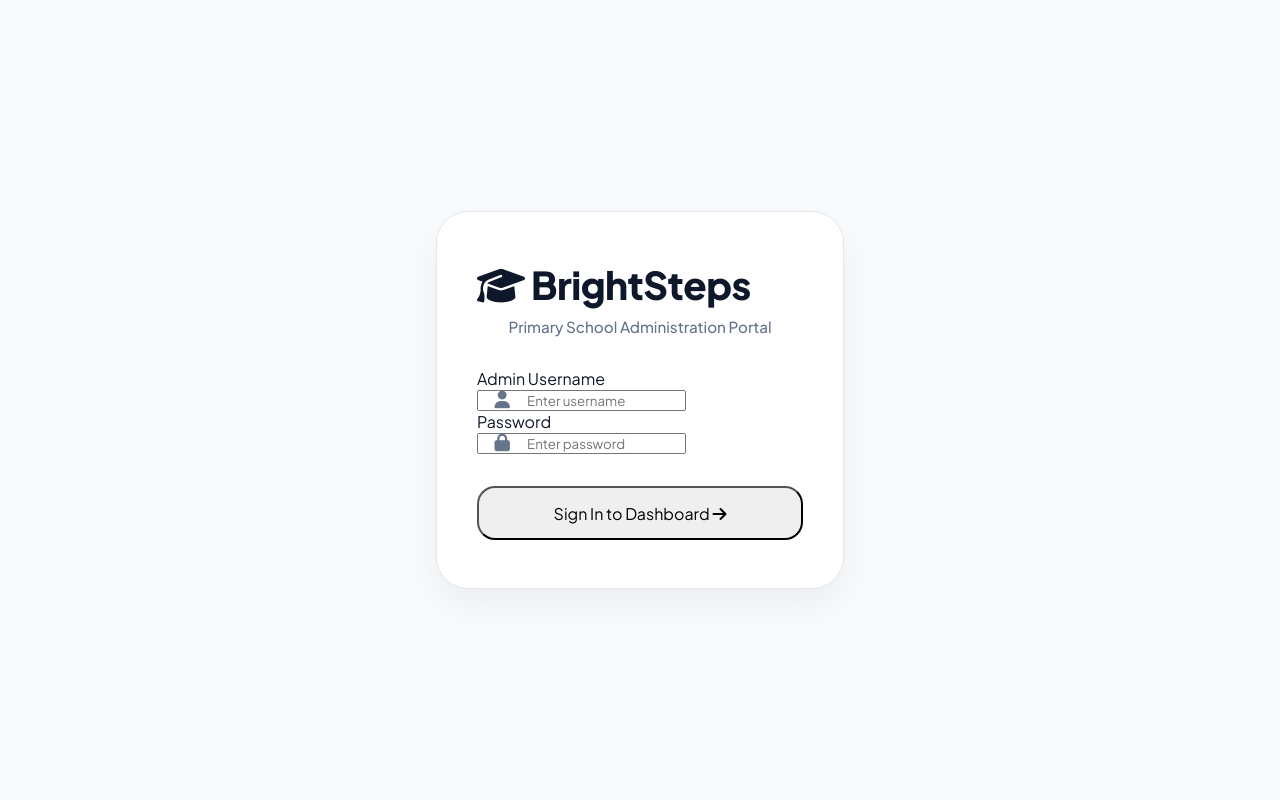
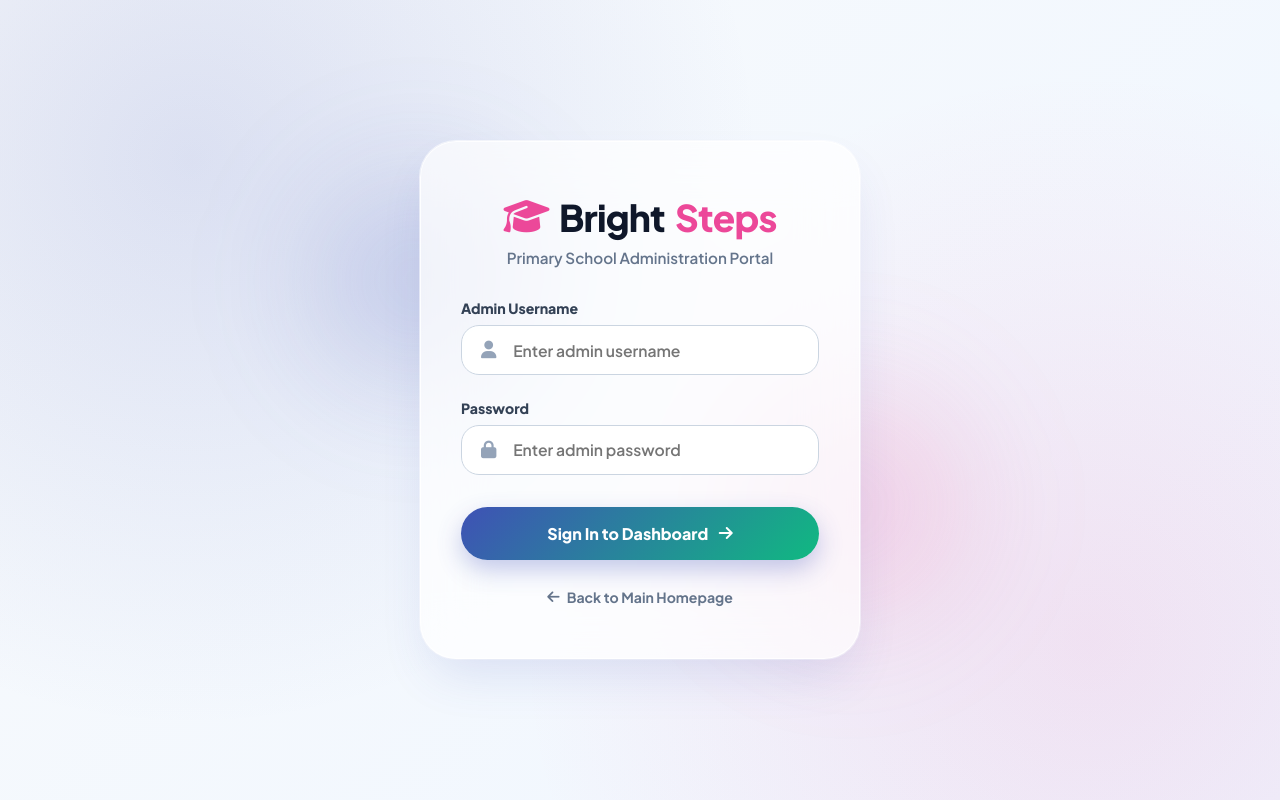
Before and after one commit to thepranit10/brightsteps, a Django app: page /login/ in a window 1280 px wide. Run offline with Django 5.2, Linux system fonts and the light colour scheme.

Commit message:
Apply frosted glassmorphism effect and ambient glowing background to login.html

```diff
--- a/core/templates/login.html
+++ b/core/templates/login.html
@@ -5,87 +5,245 @@
     <meta charset="UTF-8">
     <meta name="viewport" content="width=device-width, initial-scale=1.0">
     <title>BrightSteps Admin Login</title>
-    <link rel="stylesheet" href="{% static 'css/style.css' %}">
+
+    <!-- Google Fonts -->
+    <link href="https://fonts.googleapis.com/css2?family=Plus+Jakarta+Sans:wght@400;500;600;700;800;900&display=swap" rel="stylesheet">
+    <!-- FontAwesome 6 -->
     <link rel="stylesheet" href="https://cdnjs.cloudflare.com/ajax/libs/font-awesome/6.4.0/css/all.min.css">
+
     <style>
+        * {
+            box-sizing: border-box;
+            margin: 0;
+            padding: 0;
+            font-family: 'Plus Jakarta Sans', -apple-system, sans-serif;
+        }
+
         body {
+            min-height: 100vh;
+            display: flex;
             justify-content: center;
             align-items: center;
-            background: #F8FAFC;
+            background: radial-gradient(circle at 15% 20%, rgba(63, 81, 181, 0.15) 0%, transparent 45%),
+                        radial-gradient(circle at 85% 80%, rgba(236, 72, 153, 0.12) 0%, transparent 45%),
+                        linear-gradient(135deg, #F8FAFC 0%, #EFF6FF 100%);
             color: #0F172A;
+            position: relative;
+            overflow: hidden;
+            padding: 1.5rem;
         }
+
+        /* Ambient Glowing Background Orbs */
+        .glass-orb-1 {
+            position: absolute;
+            top: 15%;
+            left: 20%;
+            width: 320px;
+            height: 320px;
+            background: radial-gradient(circle, rgba(63, 81, 181, 0.25) 0%, rgba(63, 81, 181, 0) 70%);
+            filter: blur(50px);
+            z-index: 0;
+            pointer-events: none;
+        }
+
+        .glass-orb-2 {
+            position: absolute;
+            bottom: 15%;
+            right: 20%;
+            width: 350px;
+            height: 350px;
+            background: radial-gradient(circle, rgba(236, 72, 153, 0.22) 0%, rgba(236, 72, 153, 0) 70%);
+            filter: blur(50px);
+            z-index: 0;
+            pointer-events: none;
+        }
+
         .login-wrapper {
             position: relative;
             width: 100%;
             max-width: 440px;
-            padding: 1rem;
+            z-index: 1;
         }
-        .login-card {
-            padding: 3rem 2.5rem;
-            border-radius: 32px;
-            background: #FFFFFF;
-            border: 1px solid #E2E8F0;
-            box-shadow: 0 15px 35px rgba(0, 0, 0, 0.05);
+
+        /* Frosted Glassmorphic Login Card */
+        .login-card-glass {
+            padding: 3.25rem 2.5rem;
+            border-radius: 36px;
+            background: rgba(255, 255, 255, 0.72);
+            backdrop-filter: blur(28px);
+            -webkit-backdrop-filter: blur(28px);
+            border: 1px solid rgba(255, 255, 255, 0.85);
+            box-shadow: 0 25px 50px -12px rgba(63, 81, 181, 0.15),
+                        0 0 0 1px rgba(255, 255, 255, 0.6);
+            transition: all 0.35s ease;
         }
+
+        .login-card-glass:hover {
+            box-shadow: 0 30px 60px -10px rgba(63, 81, 181, 0.2),
+                        0 0 0 1px rgba(255, 255, 255, 0.9);
+            transform: translateY(-2px);
+        }
+
         .login-brand {
-            font-size: 2.4rem;
+            display: flex;
+            align-items: center;
+            justify-content: center;
+            gap: 0.65rem;
+            font-size: 2.3rem;
+            font-weight: 900;
+            color: #0F172A;
+            margin-bottom: 0.5rem;
+            letter-spacing: -0.8px;
+        }
+
+        .login-brand span {
+            color: #EC4899;
+        }
+
+        .form-group {
+            margin-bottom: 1.5rem;
+        }
+
+        .form-label {
+            display: block;
             font-weight: 800;
+            font-size: 0.88rem;
+            color: #334155;
             margin-bottom: 0.5rem;
-            letter-spacing: -0.5px;
         }
+
         .input-icon-wrapper {
             position: relative;
         }
+
         .input-icon-wrapper i {
             position: absolute;
-            left: 1.1rem;
+            left: 1.25rem;
             top: 50%;
             transform: translateY(-50%);
-            color: var(--text-muted);
+            color: #94A3B8;
             font-size: 1.1rem;
+            transition: color 0.3s ease;
         }
-        .input-icon-wrapper input {
-            padding-left: 3rem;
+
+        .form-control-glass {
+            width: 100%;
+            padding: 0.9rem 1.1rem 0.9rem 3.2rem;
+            border-radius: 18px;
+            background: rgba(255, 255, 255, 0.85);
+            border: 1.5px solid #CBD5E1;
+            color: #0F172A;
+            font-size: 0.98rem;
+            font-weight: 600;
+            outline: none;
+            backdrop-filter: blur(10px);
+            transition: all 0.3s ease;
+        }
+
+        .form-control-glass:focus {
+            background: #FFFFFF;
+            border-color: #3F51B5;
+            box-shadow: 0 0 0 4px rgba(63, 81, 181, 0.14);
+        }
+
+        .form-control-glass:focus + i, .input-icon-wrapper:focus-within i {
+            color: #3F51B5;
+        }
+
+        /* Glassmorphic Sign-In Button */
+        .btn-signin-glow {
+            width: 100%;
+            padding: 1rem;
+            border-radius: 50px;
+            background: linear-gradient(135deg, #3F51B5 0%, #10B981 100%);
+            color: #FFFFFF;
+            font-size: 1rem;
+            font-weight: 800;
+            border: none;
+            cursor: pointer;
+            box-shadow: 0 10px 25px rgba(63, 81, 181, 0.3);
+            display: inline-flex;
+            align-items: center;
+            justify-content: center;
+            gap: 0.65rem;
+            transition: all 0.3s ease;
+        }
+
+        .btn-signin-glow:hover {
+            transform: translateY(-2px);
+            box-shadow: 0 14px 35px rgba(63, 81, 181, 0.45);
+        }
+
+        .back-home-link {
+            display: inline-flex;
+            align-items: center;
+            gap: 0.45rem;
+            margin-top: 1.75rem;
+            color: #64748B;
+            font-weight: 700;
+            font-size: 0.88rem;
+            text-decoration: none;
+            transition: color 0.3s ease;
+        }
+
+        .back-home-link:hover {
+            color: #3F51B5;
         }
     </style>
 </head>
 <body>
 
+    <!-- Ambient Glass Orbs -->
+    <div class="glass-orb-1"></div>
+    <div class="glass-orb-2"></div>
+
     <div class="login-wrapper">
-        <div class="login-card">
-            <div class="brand login-brand" style="justify-content: center;">
-                <i class="fa-solid fa-graduation-cap"></i> Bright<span>Steps</span>
+        <div class="login-card-glass">
+
+            <div class="login-brand">
+                <i class="fa-solid fa-graduation-cap" style="color: #EC4899;"></i> Bright<span>Steps</span>
             </div>
-            <p style="text-align: center; color: var(--text-muted); font-size: 0.95rem; margin-bottom: 2rem; font-weight: 500;">
+
+            <p style="text-align: center; color: #64748B; font-size: 0.95rem; margin-bottom: 2rem; font-weight: 600;">
                 Primary School Administration Portal
             </p>
 
             {% if error %}
-                <div style="background: rgba(239, 68, 68, 0.12); border: 1px solid rgba(239, 68, 68, 0.3); color: var(--danger); padding: 0.85rem 1.15rem; border-radius: var(--radius-sm); margin-bottom: 1.5rem; font-size: 0.9rem; font-weight: 600; display: flex; align-items: center; gap: 0.5rem;">
+                <div style="background: rgba(239, 68, 68, 0.1); border: 1px solid rgba(239, 68, 68, 0.25); color: #EF4444; padding: 0.85rem 1.15rem; border-radius: 16px; margin-bottom: 1.5rem; font-size: 0.9rem; font-weight: 700; display: flex; align-items: center; gap: 0.6rem;">
                     <i class="fa-solid fa-circle-exclamation"></i> {{ error }}
                 </div>
             {% endif %}
 
             <form method="POST" action="{% url 'login' %}">
                 {% csrf_token %}
+
                 <div class="form-group">
                     <label class="form-label" for="username">Admin Username</label>
                     <div class="input-icon-wrapper">
+                        <input type="text" id="username" name="username" class="form-control-glass" required placeholder="Enter admin username">
                         <i class="fa-solid fa-user"></i>
-                        <input type="text" id="username" name="username" class="form-control" required placeholder="Enter username">
                     </div>
                 </div>
+
                 <div class="form-group" style="margin-bottom: 2rem;">
                     <label class="form-label" for="password">Password</label>
                     <div class="input-icon-wrapper">
+                        <input type="password" id="password" name="password" class="form-control-glass" required placeholder="Enter admin password">
                         <i class="fa-solid fa-lock"></i>
-                        <input type="password" id="password" name="password" class="form-control" required placeholder="Enter password">
                     </div>
                 </div>
-                <button type="submit" class="btn btn-primary" style="width: 100%; justify-content: center; padding: 0.9rem; font-size: 1rem; border-radius: var(--radius-md);">
+
+                <button type="submit" class="btn-signin-glow">
                     Sign In to Dashboard <i class="fa-solid fa-arrow-right"></i>
                 </button>
             </form>
+
+            <div style="text-align: center;">
+                <a href="{% url 'home_page' %}" class="back-home-link">
+                    <i class="fa-solid fa-arrow-left"></i> Back to Main Homepage
+                </a>
+            </div>
+
         </div>
     </div>
 
```
